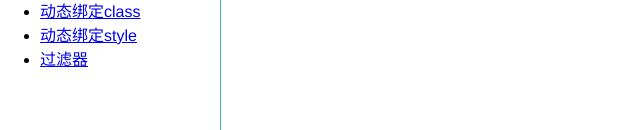
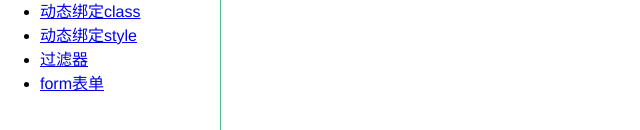
Before and after one commit to yokiyokiyoki/vue-component, a Vue app: page /#/filter in a window 1280 px wide. Shown: the part 258-388 px from the top of the page, without its empty margins (0-640 px from the left). Built offline with nearby package versions, Linux system fonts and the light colour scheme.

Commit message:
提交表单

```diff
--- a/src/App.vue
+++ b/src/App.vue
@@ -37,6 +37,9 @@
         </li>
         <li>
           <router-link to='/filter'>过滤器</router-link>
+        </li>
+        <li>
+          <router-link to='/form'>form表单</router-link>
         </li>
       </ul>
     </nav>
--- /dev/null
+++ b/src/components/form/form.vue
@@ -0,0 +1,10 @@
+<template>
+  <div class="form"></div>
+</template>
+<script>
+    export default {
+      data() {
+        return {};
+      }
+    };
+</script>
--- /dev/null
+++ b/src/components/form/index.js
@@ -0,0 +1,2 @@
+import form from './form.vue'
+export default form
--- a/src/router/index.js
+++ b/src/router/index.js
@@ -13,6 +13,7 @@ import KeyCode from '@/components/keyCode'
 import ClassModule from '@/components/class'
 import StyleModule from '@/components/style'
 import Filter from '@/components/filter'
+import Form from '@/components/form'
 
 Vue.use(Router)
 
@@ -65,5 +66,9 @@ export default new Router({
     path: '/filter',
     name: 'Filter',
     component: Filter
+  }, {
+    path: '/form',
+    name: 'Form',
+    component: Form
   }]
 })
```
